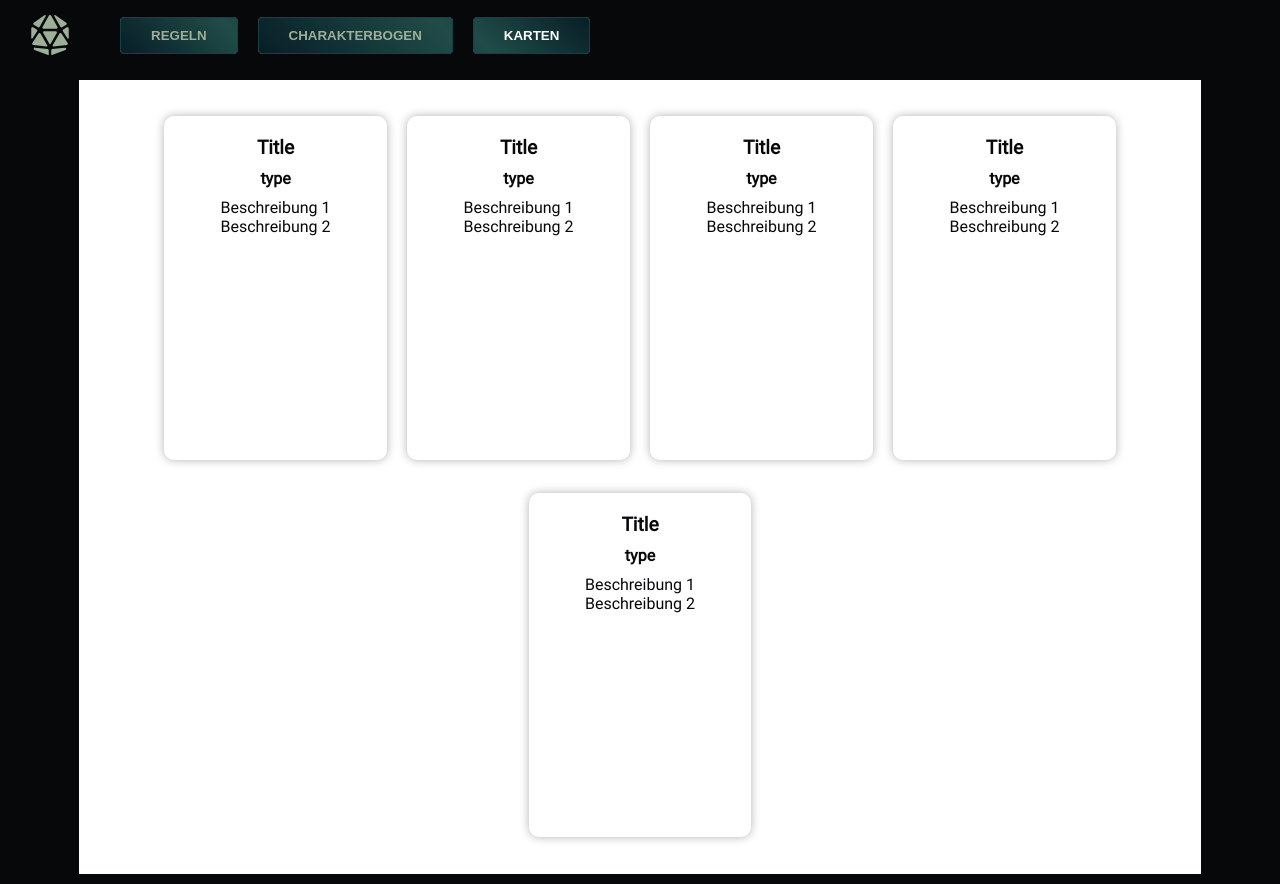
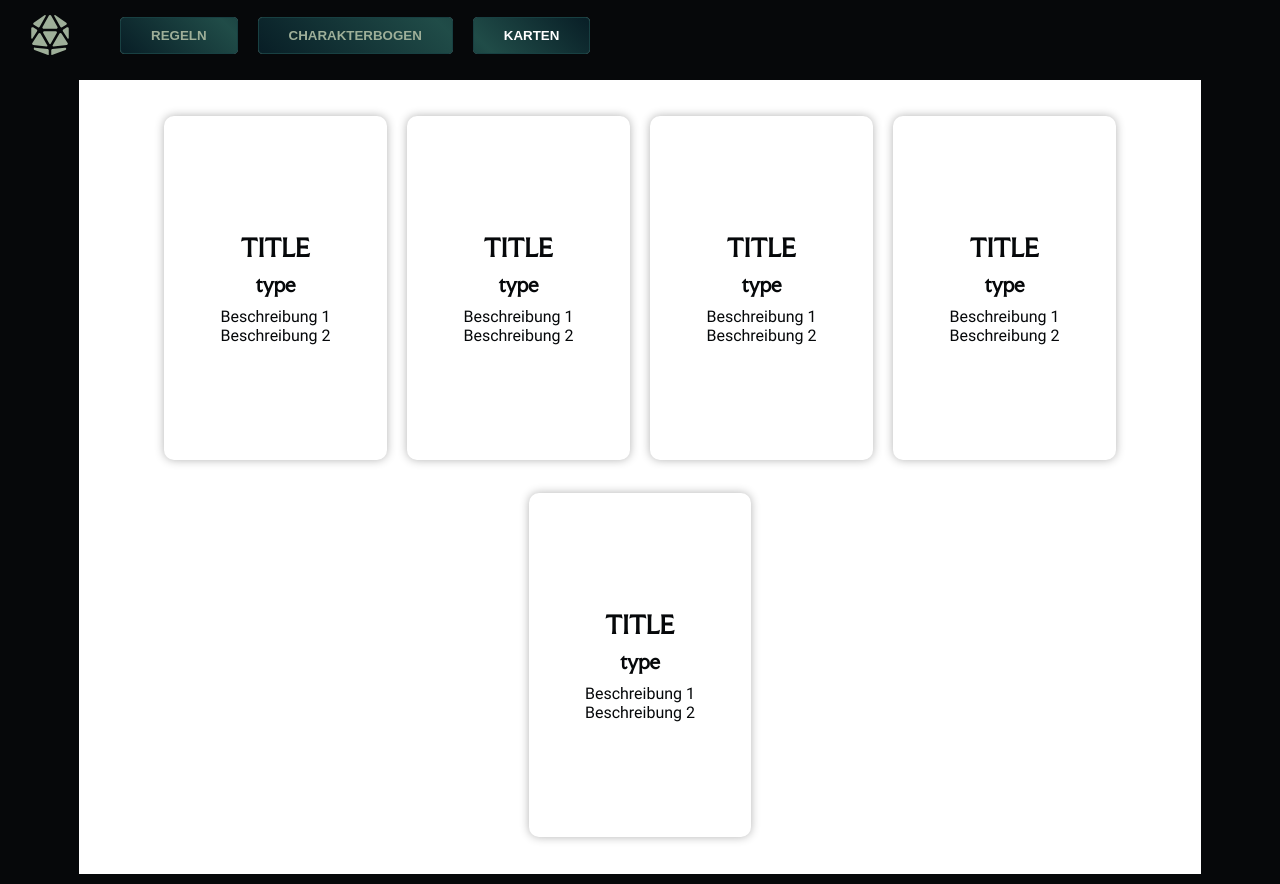
Before and after one commit to Paraldos/dungeoncrawl, a Vue app: page / in a window 1280 px wide. Built offline with nearby package versions, Linux system fonts and the light colour scheme.

Commit message:
added extra fonts

```diff
--- a/src/components/karten/Karte.vue
+++ b/src/components/karten/Karte.vue
@@ -35,16 +35,9 @@ const props = defineProps({
   width: 5.9cm;
   height: 9.1cm;
   text-align: center;
-}
-
-h2 {
-  margin-bottom: 10px;
-  font-size: 1.2rem;
-}
-
-h3 {
-  margin-bottom: 10px;
-  font-size: 1rem;
+  display: flex;
+  flex-direction: column;
+  justify-content: center;
 }
 
 ul {
--- a/src/style.css
+++ b/src/style.css
@@ -1,6 +1,7 @@
 @import "./styles/_fonts.css";
 @import "./styles/_variables.css";
 @import "./styles/section.css";
+@import "./styles/headlines.css";
 
 * {
   box-sizing: border-box;
--- a/src/styles/_fonts.css
+++ b/src/styles/_fonts.css
@@ -2,3 +2,14 @@
   font-family: Roboto;
   src: url("../assets/fonts/Roboto-Regular.ttf") format("truetype");
 }
+
+@font-face {
+  font-family: Montserrat;
+  src: url("../assets/fonts/Montserrat-VariableFont_wght.ttf")
+    format("truetype");
+}
+
+@font-face {
+  font-family: Faculty;
+  src: url("../assets/fonts/FacultyGlyphic-Regular.ttf") format("truetype");
+}
--- /dev/null
+++ b/src/styles/headlines.css
@@ -0,0 +1,22 @@
+h1,
+h2,
+h3 {
+  font-family: "Faculty", sans-serif;
+  margin-bottom: 10px;
+  font-weight: 800;
+}
+
+h1 {
+  font-size: 2em;
+  text-transform: uppercase;
+}
+
+h2 {
+  font-size: 1.5em;
+  text-transform: uppercase;
+}
+
+h3 {
+  font-size: 1.17em;
+  margin-bottom: 10px;
+}
```
Also changed, not shown: src/assets/fonts/FacultyGlyphic-Regular.ttf (added), src/assets/fonts/Montserrat-VariableFont_wght.ttf (added).
